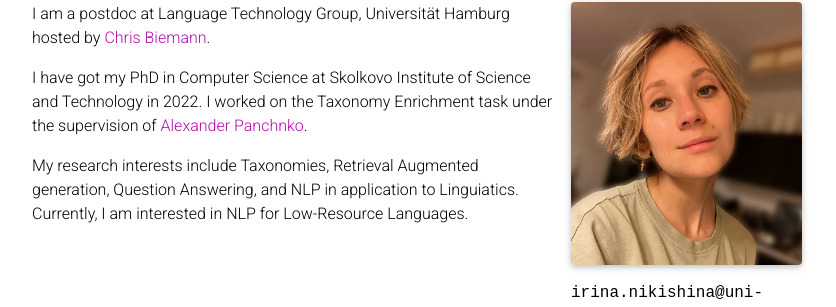
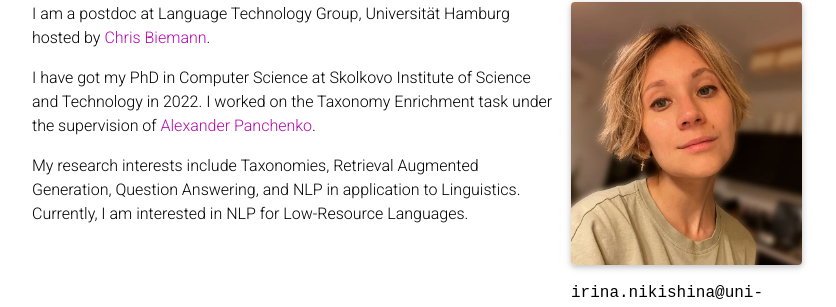
Before and after one commit to lilaspourpre/lilaspourpre.github.io, a Jekyll site: the page built from _pages/about.md, in a window 1280 px wide and 1272 px high. Shown: the part 199-506 px from the top of the window, without its empty margins (223-1059 px from the left). Built offline with Jekyll 4.4.1, drawn with Linux system fonts in a browser that asks for light colours; full-size pictures stand in for the smaller copies a plugin makes; emoji names are drawn with the system emoji font; comment, search, counter and statistics services are not loaded; a style sheet for code colours, icons or effects is not loaded.

Commit message:
Update about.md

```diff
--- a/_pages/about.md
+++ b/_pages/about.md
@@ -18,5 +18,5 @@ social: true  # includes social icons at the bottom of the page
 ---
 
 <p>I am a postdoc at Language Technology Group, Universität Hamburg hosted by <a href="https://www.inf.uni-hamburg.de/en/inst/ab/lt/people/chris-biemann.html">Chris Biemann</a>.</p>
-<p>I have got my PhD in Computer Science at Skolkovo Institute of Science and Technology in 2022. I worked on the Taxonomy Enrichment task under the supervision of <a href="https://faculty.skoltech.ru/people/alexanderpanchenko">Alexander Panchnko</a>.</p>
-<p>My research interests include Taxonomies, Retrieval Augmented generation, Question Answering, and NLP in application to Linguiatics. Currently, I am interested in NLP for Low-Resource Languages.</p>
+<p>I have got my PhD in Computer Science at Skolkovo Institute of Science and Technology in 2022. I worked on the Taxonomy Enrichment task under the supervision of <a href="https://faculty.skoltech.ru/people/alexanderpanchenko">Alexander Panchenko</a>.</p>
+<p>My research interests include Taxonomies, Retrieval Augmented Generation, Question Answering, and NLP in application to Linguistics. Currently, I am interested in NLP for Low-Resource Languages.</p>
```
